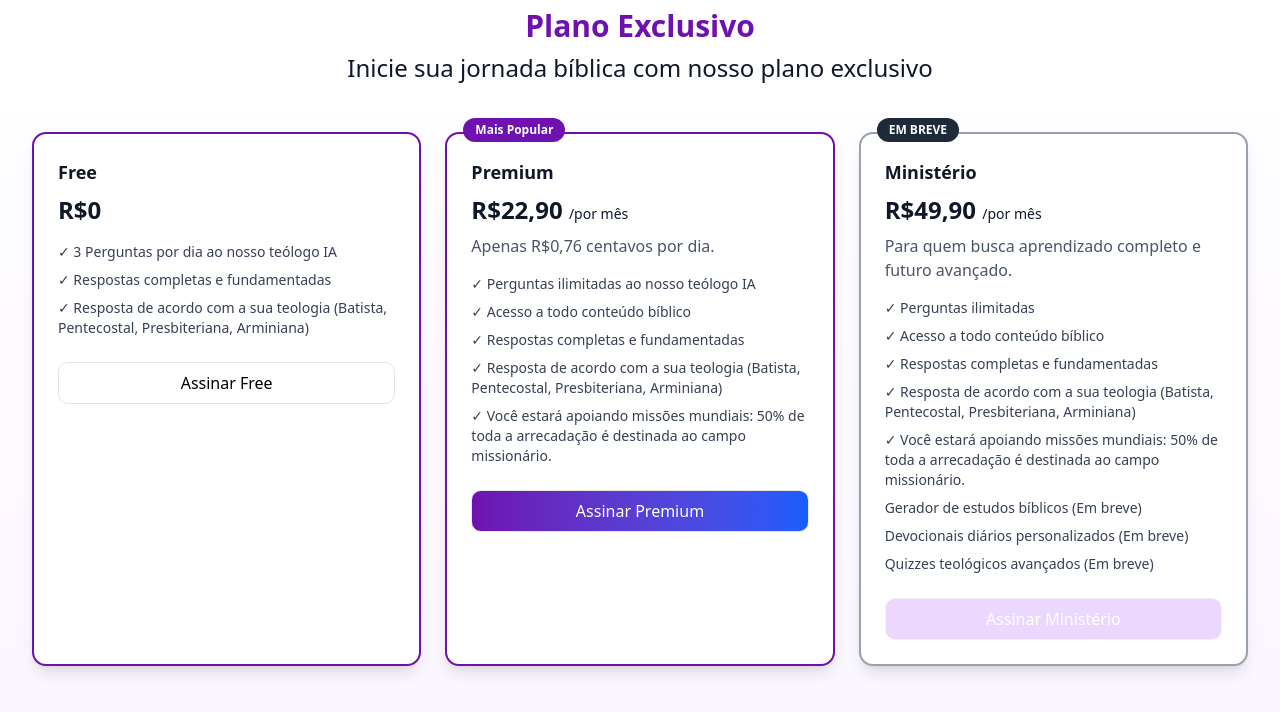
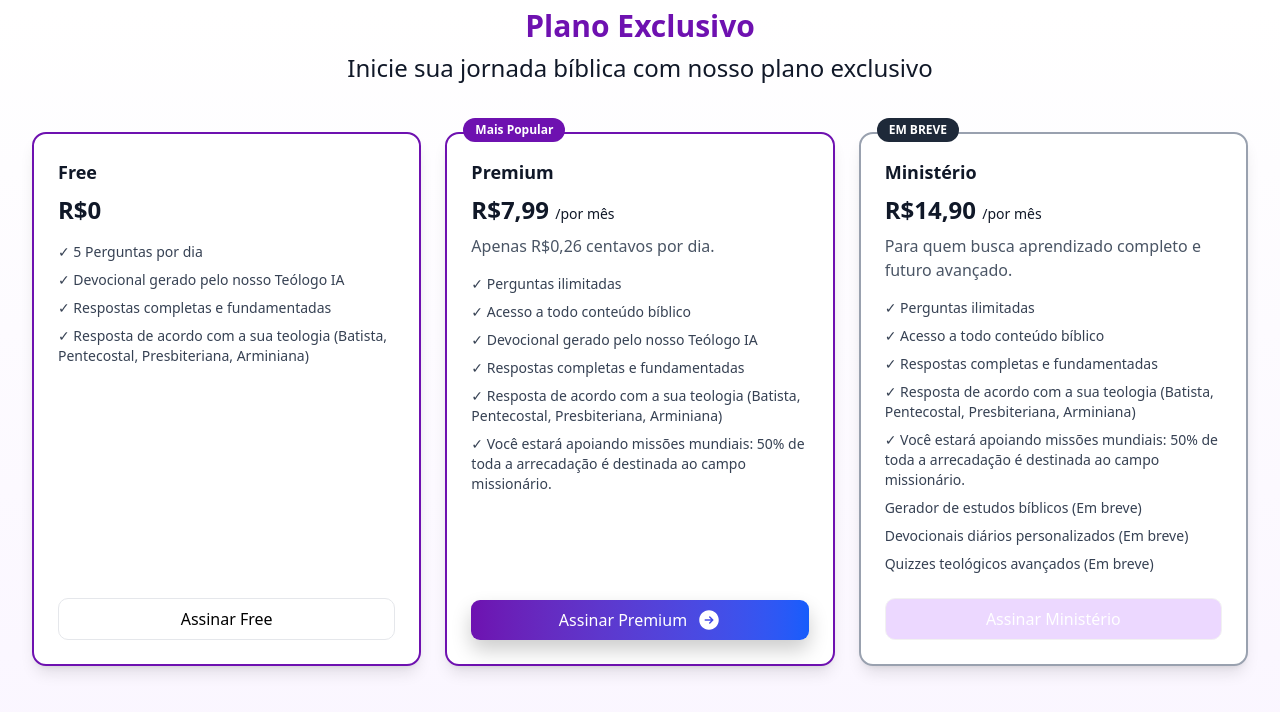
Before and after one commit to DenilsonCoutinho/teolog.IA, a Next.js app: page /plans in a window 1280 px wide. Shown: the top 712 px of the page. Built offline with nearby package versions, Linux system fonts and the light colour scheme; no server answers; sample sign-in values are in the browser's storage.

Commit message:
ajustes nos planos

```diff
--- a/actions/limitRate.ts
+++ b/actions/limitRate.ts
@@ -6,7 +6,7 @@ export const redis = new Redis({
   token: process.env.UPSTASH_REDIS_REST_TOKEN!,
 });
 
-const MAX_TRIES = 3;
+const MAX_TRIES = 5;
 const WINDOW_SECONDS = 60 * 60 * 24; // 1 dia
 
 export async function LimitRate(req: NextRequest) {
--- a/src/app/components/sections/faq.tsx
+++ b/src/app/components/sections/faq.tsx
@@ -14,10 +14,10 @@ import {
       question: "A IA explica com base em qual interpretação?",
       answer: "Nossas explicações são baseadas na teologia que você aceita ou está estudando"
     },
-    {
-      question: "Preciso criar conta?",
-      answer: "Oferecemos 3 tentativas ao dia gratuito, mas você pode escolher o nosso plano Premium e você terá pesquisa ilimitadas."
-    },
+    // {
+    //   question: "Preciso criar conta?",
+    //   answer: "Oferecemos 3 tentativas ao dia gratuito, mas você pode escolher o nosso plano Premium e você terá pesquisa ilimitadas."
+    // },
     {
       question: "As explicações substituem os estudos bíblicos?",
       answer: "Não! Nossa ferramenta é um complemento para seus estudos e não substitui a orientação pastoral ou a participação em sua igreja local."
--- a/src/app/components/sections/plans.tsx
+++ b/src/app/components/sections/plans.tsx
@@ -40,8 +40,9 @@ export default function Planos() {
               R$0 <span className="text-sm font-normal"></span>
             </p>
             <ul className="mt-4 space-y-2 text-sm text-gray-700">
-              <li>✓ 3 Perguntas por dia</li>
+              <li>✓ 5 Perguntas por dia</li>
               <li>✓ Respostas completas e fundamentadas</li>
+              <li>✓ Devocional gerado pelo nosso Teólogo IA</li>
               <li>✓ Resposta de acordo com a sua teologia (Batista, Pentecostal, Presbiteriana, Arminiana)</li>
             </ul>
           </div>
@@ -57,20 +58,21 @@ export default function Planos() {
             </div>
             <h3 className="text-lg font-semibold text-gray-900">Premium</h3>
             <p className="text-2xl font-bold text-gray-900 mt-2">
-              R$22,90 <span className="text-sm font-normal">/por mês</span>
+              R$7,99 <span className="text-sm font-normal">/por mês</span>
             </p>
-            <p className="mt-2 text-gray-600">Apenas R$0,76 centavos por dia.</p>
+            <p className="mt-2 text-gray-600">Apenas R$0,26 centavos por dia.</p>
             <ul className="mt-4 space-y-2 text-sm text-gray-700">
               <li>✓ Perguntas ilimitadas</li>
               <li>✓ Acesso a todo conteúdo bíblico</li>
+              <li>✓ Devocional gerado pelo nosso Teólogo IA</li>
               <li>✓ Respostas completas e fundamentadas</li>
               <li>✓ Resposta de acordo com a sua teologia (Batista, Pentecostal, Presbiteriana, Arminiana)</li>
               <li>✓ Você estará apoiando missões mundiais: 50% de toda a arrecadação é destinada ao campo missionário.</li>
             </ul>
           </div>
-          <button className="buttonH bg-gradient-to-r p-2 from-purple-800 to-blue-600 text-white hover:bg-purple-600">
+          <button disabled={loading} onClick={() => goToPremium()} className="buttonH bg-gradient-to-r p-2 from-purple-800 to-blue-600 text-white hover:bg-purple-600">
             {loading ? <Loader /> : "Assinar Premium"}
-           {!loading && <svg className="icon" viewBox="0 0 24 24" fill="currentColor">
+            {!loading && <svg className="icon" viewBox="0 0 24 24" fill="currentColor">
               <path
                 fillRule="evenodd"
                 d="M12 2.25c-5.385 0-9.75 4.365-9.75 9.75s4.365 9.75 9.75 9.75 9.75-4.365 9.75-9.75S17.385 2.25 12 2.25zm4.28 10.28a.75.75 0 000-1.06l-3-3a.75.75 0 10-1.06 1.06l1.72 1.72H8.25a.75.75 0 000 1.5h5.69l-1.72 1.72a.75.75 0 101.06 1.06l3-3z"
@@ -91,7 +93,7 @@ export default function Planos() {
 
             <h3 className="text-lg font-semibold text-gray-900">Ministério</h3>
             <p className="text-2xl font-bold text-gray-900 mt-2">
-              R$49,90 <span className="text-sm font-normal">/por mês</span>
+              R$14,90 <span className="text-sm font-normal">/por mês</span>
             </p>
             <p className="mt-2 text-gray-600">Para quem busca aprendizado completo e futuro avançado.</p>
             <ul className="mt-4 space-y-2 text-sm text-gray-700">
--- a/src/app/plans/page.tsx
+++ b/src/app/plans/page.tsx
@@ -39,49 +39,67 @@ export default function Planos() {
             </div>
 
             <div className="mt-12 grid md:grid-cols-3 grid-cols-1 gap-6 justify-items-center items-stretch mx-auto w-fit">
-                <div className="bg-white border-2 border-purple-800 rounded-xl shadow-lg p-6 relative w-full max-w-md">
+                <div className="flex flex-col justify-between bg-white border-2 border-purple-800 rounded-xl shadow-lg p-6 relative w-full max-w-md">
+                    <div className="flex flex-col">
                         <h3 className="text-lg font-semibold text-gray-900">Free</h3>
                         <p className="text-2xl font-bold text-gray-900 mt-2">
                             R$0 <span className="text-sm font-normal"></span>
                         </p>
                         <ul className="mt-4 space-y-2 text-sm text-gray-700">
-                        <li>✓ 3 Perguntas por dia ao nosso teólogo IA</li>
+                            <li>✓ 5 Perguntas por dia</li>
+                            <li>✓ Devocional gerado pelo nosso Teólogo IA</li>
                             <li>✓ Respostas completas e fundamentadas</li>
                             <li>✓ Resposta de acordo com a sua teologia (Batista, Pentecostal, Presbiteriana, Arminiana)</li>
                         </ul>
-                    <button onClick={() => freePlan()} className="mt-6 border w-full py-2 px-4 rounded-lg bg-gradient-to-r cursor-pointer text-black  transition">
+                    </div>
+                    <button onClick={() => freePlan()} className="mt-6 border w-full py-2 px-4 border-gray-200 rounded-lg bg-gradient-to-r cursor-pointer text-black  transition">
                         Assinar Free
                     </button>
                 </div>
 
-                <div className="bg-white border-2 border-purple-800 rounded-xl shadow-lg p-6 relative w-full max-w-md">
+                <div className="bg-white flex flex-col justify-between border-2 border-purple-800 rounded-xl shadow-lg p-6 relative w-full max-w-md">
+                    <div className="flex flex-col">
                         <div className="absolute -top-4 left-4 bg-purple-800 text-white text-xs font-semibold px-3 py-1 rounded-full">
                             Mais Popular
                         </div>
                         <h3 className="text-lg font-semibold text-gray-900">Premium</h3>
                         <p className="text-2xl font-bold text-gray-900 mt-2">
-                        R$22,90  <span className="text-sm font-normal">/por mês</span>
+                            R$7,99 <span className="text-sm font-normal">/por mês</span>
                         </p>
-                    <p className="mt-2 text-gray-600">Apenas R$0,76 centavos por dia.</p>
+                        <p className="mt-2 text-gray-600">Apenas R$0,26 centavos por dia.</p>
                         <ul className="mt-4 space-y-2 text-sm text-gray-700">
-                        <li>✓ Perguntas ilimitadas ao nosso teólogo IA</li>
+                            <li>✓ Perguntas ilimitadas</li>
                             <li>✓ Acesso a todo conteúdo bíblico</li>
+                            <li>✓ Devocional gerado pelo nosso Teólogo IA</li>
                             <li>✓ Respostas completas e fundamentadas</li>
                             <li>✓ Resposta de acordo com a sua teologia (Batista, Pentecostal, Presbiteriana, Arminiana)</li>
                             <li>✓ Você estará apoiando missões mundiais: 50% de toda a arrecadação é destinada ao campo missionário.</li>
                         </ul>
-                    <button onClick={() => goToPremium()} className="mt-6 border cursor-pointer w-full py-2 px-4 rounded-lg bg-gradient-to-r  from-purple-800 to-blue-600 text-white hover:bg-purple-600 transition">
+                    </div>
+                    <button disabled={loading} onClick={() => goToPremium()} className="buttonH bg-gradient-to-r p-2 from-purple-800 to-blue-600 text-white hover:bg-purple-600">
                         {loading ? <Loader /> : "Assinar Premium"}
+                        {!loading && <svg className="icon" viewBox="0 0 24 24" fill="currentColor">
+                            <path
+                                fillRule="evenodd"
+                                d="M12 2.25c-5.385 0-9.75 4.365-9.75 9.75s4.365 9.75 9.75 9.75 9.75-4.365 9.75-9.75S17.385 2.25 12 2.25zm4.28 10.28a.75.75 0 000-1.06l-3-3a.75.75 0 10-1.06 1.06l1.72 1.72H8.25a.75.75 0 000 1.5h5.69l-1.72 1.72a.75.75 0 101.06 1.06l3-3z"
+                                clipRule="evenodd"
+                            ></path>
+                        </svg>}
                     </button>
+                    {/* <button onClick={() => goToPremium()} className="mt-6 border cursor-pointer w-full py-2 px-4 rounded-lg bg-gradient-to-r  from-purple-800 to-blue-600 text-white hover:bg-purple-600 transition">
+                            {loading ? <Loader /> : "Assinar Premium"}
+                          </button> */}
                 </div>
 
-                <div className="bg-white border-2 border-gray-400 rounded-xl shadow-lg p-6 relative w-full max-w-md">
+                <div className="bg-white flex flex-col justify-between border-2 border-gray-400 rounded-xl shadow-lg p-6 relative w-full max-w-md">
                     <div className="absolute -top-4 left-4 bg-gray-800 text-white text-xs font-semibold px-3 py-1 rounded-full">
                         EM BREVE
                     </div>
+                    <div className="flex flex-col">
+
                         <h3 className="text-lg font-semibold text-gray-900">Ministério</h3>
                         <p className="text-2xl font-bold text-gray-900 mt-2">
-                        R$49,90 <span className="text-sm font-normal">/por mês</span>
+                            R$14,90 <span className="text-sm font-normal">/por mês</span>
                         </p>
                         <p className="mt-2 text-gray-600">Para quem busca aprendizado completo e futuro avançado.</p>
                         <ul className="mt-4 space-y-2 text-sm text-gray-700">
@@ -94,9 +112,11 @@ export default function Planos() {
                             <li>Devocionais diários personalizados (Em breve)</li>
                             <li>Quizzes teológicos avançados (Em breve)</li>
                         </ul>
+                    </div>
                     <button className="mt-6 border w-full py-2 px-4 rounded-lg bg-purple-300 text-white opacity-50 cursor-not-allowed transition" disabled>
                         Assinar Ministério
                     </button>
+
                 </div>
             </div>
         </div>
--- a/src/config.ts
+++ b/src/config.ts
@@ -4,7 +4,7 @@ export const config = {
         secretKey: process.env.STRIPE_SECRET_KEY,
         plans: {
             freePriceId: "price_1RLtiaHt6s00L0BLf5Gsl18q",
-            premiumPriceId: 'price_1RLtgFHt6s00L0BL26QKeUPq',
+            premiumPriceId: 'price_1RQcBHHt6s00L0BLMSZH2kQR',
         }
         // price_1RIvC4Ht6s00L0BLY8TCkLm1
         //   webhookSecret: 'whsec_17a14e2622bead06a4132460bb6ea5a4a9b3a14e8c81f7cb7ebaa73f4cd770e5'
```
Lines whose indentation alone changed are shown as unchanged.
